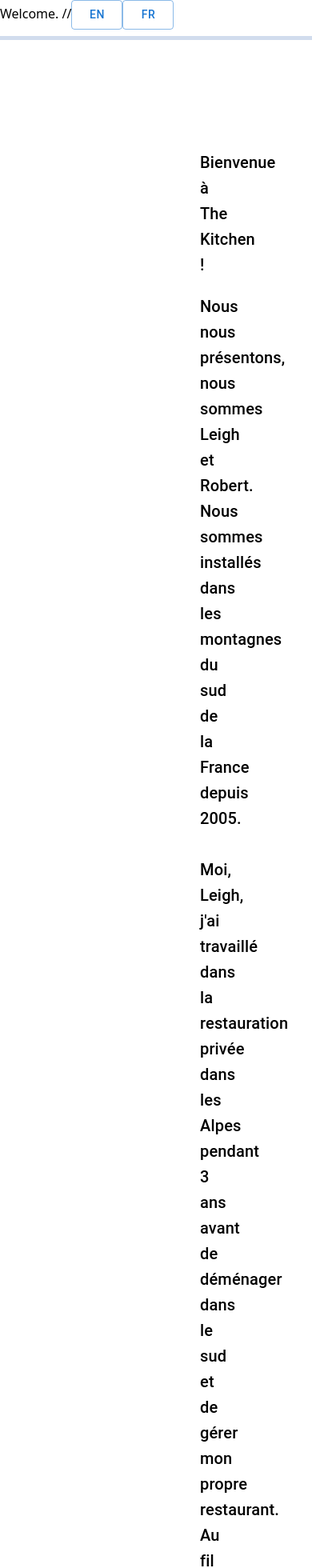
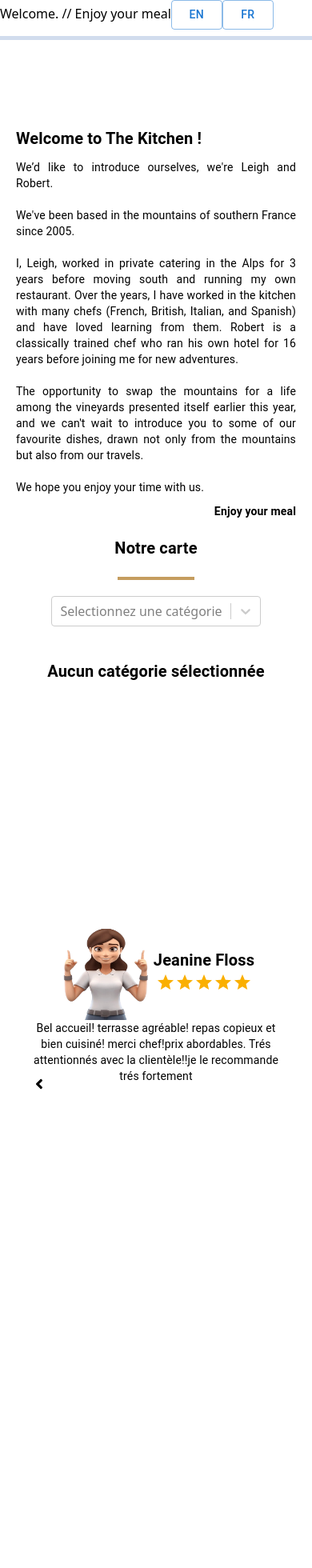
Before and after one commit to yoanncroguennec/restaurantTheKitchen_plaisanceduGers, a Next.js app: page /en in a window 390 px wide. Shown: the top 1960 px of the page at 80% size. Built offline with nearby package versions, Linux system fonts and the light colour scheme.

Commit message:
first commit

```diff
--- a/src/app/[locale]/components/common/home/section_PresentationOfTheEstablishment/Section_PresentationOfTheEstablishment.tsx
+++ b/src/app/[locale]/components/common/home/section_PresentationOfTheEstablishment/Section_PresentationOfTheEstablishment.tsx
@@ -1,59 +1,42 @@
+// A NE PLUS TOUCHER
 "use client";
 
-import { Box, Typography } from "@mui/material";
-import React, { useState } from "react";
-import uu from "./test.json";
+import { Typography, useMediaQuery, useTheme } from "@mui/material";
+import { useTranslation } from "react-i18next";
+// STYLES
+import {
+  RootSection_MenuCard,
+  TypoBold,
+  TypoBoldRight,
+} from "./StylesSection_PresentationOfTheEstablishment";
+
 export default function Section_PresentationOfTheEstablishment() {
-  const [translate, setTranslate] = useState("fr");
-
-  const yy = [
-    {
-      fr: [
-        {
-          title: "Bienvenue à The Kitchen !",
-          textPresentation:
-            "Nous nous présentons, nous sommes Leigh et Robert.\nNous sommes installés dans les montagnes du sud de la France depuis 2005.\n\n Moi, Leigh, j&#39;ai travaillé dans la restauration privée dans les Alpes pendant 3 ans avant de déménager dans le sud et de gérer mon propre restaurant. Au fil des ans, j'ai travaillé en cuisine avec de nombreux chefs (français, britanniques, italiens et espagnols) et j'ai adoré apprendre d&#39;eux.\n\n Robert est un chef de formation classique et a dirigé son propre hôtel pendant 16 ans avant de me rejoindre pour de nouvelles aventures.\n\n L'occasion de troquer les montagnes pour une vie au milieu des vignobles s&#39;est présentée au début de cette année et nous sommes impatients de vous présenter quelques-uns de nos plats préférés, issus non seulement des montagnes mais aussi de nos voyages.\n\n Nous espérons que vous passerez un agréable moment en notre compagnie",
-          finalWord: "Bon appetit",
-        },
-      ],
-      en: [
-        {
-          title: "Welcome to The Kitchen !",
-          textPresentation:
-            "We’d like to introduce ourselves, we're Leigh and Robert.\n\n We've been based in the mountains of southern France since 2005.\n\n I, Leigh, worked in private catering in the Alps for 3 years before moving south and running my own restaurant. Over the years, I have worked in the kitchen with many chefs (French, British, Italian, and Spanish) and have loved learning from them. Robert is a classically trained chef who ran his own hotel for 16 years before joining me for new adventures.\n\n The opportunity to swap the mountains for a life among the vineyards presented itself earlier this year, and we can't wait to introduce you to some of our favourite dishes, drawn not only from the mountains but also from our travels.\n\n We hope you enjoy your time with us.",
-          finalWord: "Bon appetit",
-        },
-      ],
-    },
-  ];
-
-  // return <h5>Lorem ipsum dolor sit amet, consectetur adipisicing elit. Itaque, quo! ___________ {uu.fr.title} -------------------</h5>;
-
-  // if (translate == ) {
-
-  // }
-
-  const tt =
-    "Nous nous présentons, nous sommes Leigh et Robert.\nNous sommes installés dans les montagnes du sud de la France depuis 2005.\n\n Moi, Leigh, j&#39;ai travaillé dans la restauration privée dans les Alpes pendant 3 ans avant de déménager dans le sud et de gérer mon propre restaurant. Au fil des ans, j'ai travaillé en cuisine avec de nombreux chefs (français, britanniques, italiens et espagnols) et j'ai adoré apprendre d&#39;eux.\n\n Robert est un chef de formation classique et a dirigé son propre hôtel pendant 16 ans avant de me rejoindre pour de nouvelles aventures.\n\n L'occasion de troquer les montagnes pour une vie au milieu des vignobles s&#39;est présentée au début de cette année et nous sommes impatients de vous présenter quelques-uns de nos plats préférés, issus non seulement des montagnes mais aussi de nos voyages.\n\n Nous espérons que vous passerez un agréable moment en notre compagnie";
+  const [t] = useTranslation("global");
+  //////////////////// RESPONSIVES ////////////////////
+  const theme = useTheme();
+  const matches = useMediaQuery(theme.breakpoints.down("md"));
 
   // Make line breaks work when you render text in a React or Vue component : https://dev.to/cassidoo/make-line-breaks-work-when-you-render-text-in-a-react-or-vue-component-4m0n
   function replaceWithBr() {
-    return tt.replace(/\n/g, "<br />");
+    return t("presentationOfTheEstablishment.textPresentation").replace(
+      /\n/g,
+      "<br />"
+    );
   }
 
   return (
-    <Box sx={{ margin: "50px 250px" }}>
-      <Typography sx={{ margin: "20px 0" }} variant='h6'>
-        Bienvenue à The Kitchen !
-      </Typography>
+    <RootSection_MenuCard>
+      <TypoBold variant={matches ? "h6" : "h4"}>
+        {t("presentationOfTheEstablishment.title")}
+      </TypoBold>
       <Typography
         dangerouslySetInnerHTML={{ __html: replaceWithBr() }}
         sx={{ textAlign: "justify" }}
-        variant='h6'
+        variant={matches ? "body2" : "h6"}
       />
-      <Typography sx={{ textAlign: "right" }} variant='h6'>
-        Bon appetit
-      </Typography>
-    </Box>
+      <TypoBoldRight variant={matches ? "body2" : "h6"}>
+        {t("presentationOfTheEstablishment.finalWord")}
+      </TypoBoldRight>
+    </RootSection_MenuCard>
   );
 }
--- a/src/app/[locale]/components/common/home/section_PresentationOfTheEstablishment/StylesSection_PresentationOfTheEstablishment.jsx
+++ b/src/app/[locale]/components/common/home/section_PresentationOfTheEstablishment/StylesSection_PresentationOfTheEstablishment.jsx
@@ -3,5 +3,19 @@
 import { Box, Button, styled, Typography } from "@mui/material";
 
 export const RootSection_MenuCard = styled(Box)(({ theme }) => ({
-  [theme.breakpoints.down("sm")]: {},
+  margin: "50px 250px",
+  [theme.breakpoints.down("sm")]: {
+    margin: "20px 20px",
+  },
 }));
+
+export const TypoBold = styled(Typography)(({}) => ({
+  fontWeight: "bold",
+  margin: "10px 0",
+}));
+
+export const TypoBoldRight = styled(Typography)(({}) => ({
+  fontWeight: "bold",
+  margin: "10px 0",
+  textAlign: "right",
+}));
--- a/src/app/[locale]/components/layouts/containers/ContainerApp.jsx
+++ b/src/app/[locale]/components/layouts/containers/ContainerApp.jsx
@@ -38,7 +38,7 @@ export default function Container_App({ children }) {
 
   return (
     <Box>
-      {t("header.message")} //
+      {t("header.message")} // {t("presentationOfTheEstablishment.finalWord")}
       <Button onClick={() => handleChangeLanguage("en")} variant='outlined'>
         EN
       </Button>
--- a/src/app/translate/en/global.json
+++ b/src/app/translate/en/global.json
@@ -4,5 +4,24 @@
   },
   "home": {
     "body": "Welcome to The Kitchen !"
+  },
+  "indexPage": {
+    "title": "next-intl example",
+    "description": "Welcome to the Next.js Internationalization (i18n) example! This demo showcases the power of the App Router and how to manage multilingual content seamlessly using next-intl."
+  },
+  "presentationOfTheEstablishment": {
+    "title": "Welcome to The Kitchen !",
+    "textPresentation": "We’d like to introduce ourselves, we're Leigh and Robert.\n\n We've been based in the mountains of southern France since 2005.\n\n I, Leigh, worked in private catering in the Alps for 3 years before moving south and running my own restaurant. Over the years, I have worked in the kitchen with many chefs (French, British, Italian, and Spanish) and have loved learning from them. Robert is a classically trained chef who ran his own hotel for 16 years before joining me for new adventures.\n\n The opportunity to swap the mountains for a life among the vineyards presented itself earlier this year, and we can't wait to introduce you to some of our favourite dishes, drawn not only from the mountains but also from our travels.\n\n We hope you enjoy your time with us.",
+    "finalWord": "Enjoy your meal"
+  },
+  "notFoundPage": {
+    "title": "Page Not Found",
+    "description": "Oops! It seems like you've stumbled upon a page that doesn't exist. Don't worry, our internationalization magic is still hard at work on other parts of the app. Feel free to navigate back to explore more!"
+  },
+  "navigation": {
+    "home": "Home"
+  },
+  "footer": {
+    "copyright": "© 2024 Your App. All rights reserved."
   }
 }
--- a/src/app/translate/fr/global.json
+++ b/src/app/translate/fr/global.json
@@ -4,5 +4,24 @@
   },
   "home": {
     "body": "Bienvenue à The Kitchen !"
+  },
+  "indexPage": {
+    "title": "contoh next-intl",
+    "description": "Selamat datang di contoh Next.js Internationalization (i18n)! Demo ini memperlihatkan kekuatan App Router dan cara mengelola konten multibahasa dengan lancar menggunakan next-intl."
+  },
+  "presentationOfTheEstablishment": {
+    "title": "Bienvenue à The Kitchen !",
+    "textPresentation": "Nous nous présentons, nous sommes Leigh et Robert.\nNous sommes installés dans les montagnes du sud de la France depuis 2005.\n\n Moi, Leigh, j&#39;ai travaillé dans la restauration privée dans les Alpes pendant 3 ans avant de déménager dans le sud et de gérer mon propre restaurant. Au fil des ans, j'ai travaillé en cuisine avec de nombreux chefs (français, britanniques, italiens et espagnols) et j'ai adoré apprendre d&#39;eux.\n\n Robert est un chef de formation classique et a dirigé son propre hôtel pendant 16 ans avant de me rejoindre pour de nouvelles aventures.\n\n L'occasion de troquer les montagnes pour une vie au milieu des vignobles s&#39;est présentée au début de cette année et nous sommes impatients de vous présenter quelques-uns de nos plats préférés, issus non seulement des montagnes mais aussi de nos voyages.\n\n Nous espérons que vous passerez un agréable moment en notre compagnie",
+    "finalWord": "Bon appetit"
+  },
+  "notFoundPage": {
+    "title": "Halaman Tidak Ditemukan",
+    "description": "Ups! Sepertinya Anda menemukan halaman yang tidak ada. Jangan khawatir, sihir internasionalisasi kami masih bekerja keras di bagian lain aplikasi. Silakan kembali untuk menjelajahi lebih lanjut!"
+  },
+  "navigation": {
+    "home": "Beranda"
+  },
+  "footer": {
+    "copyright": "© 2024 Aplikasi Anda. Hak cipta dilindungi."
   }
 }
```
Also changed, not shown: src/app/[locale]/components/common/home/section_PresentationOfTheEstablishment/test.json (deleted, +0 -14 lines).
